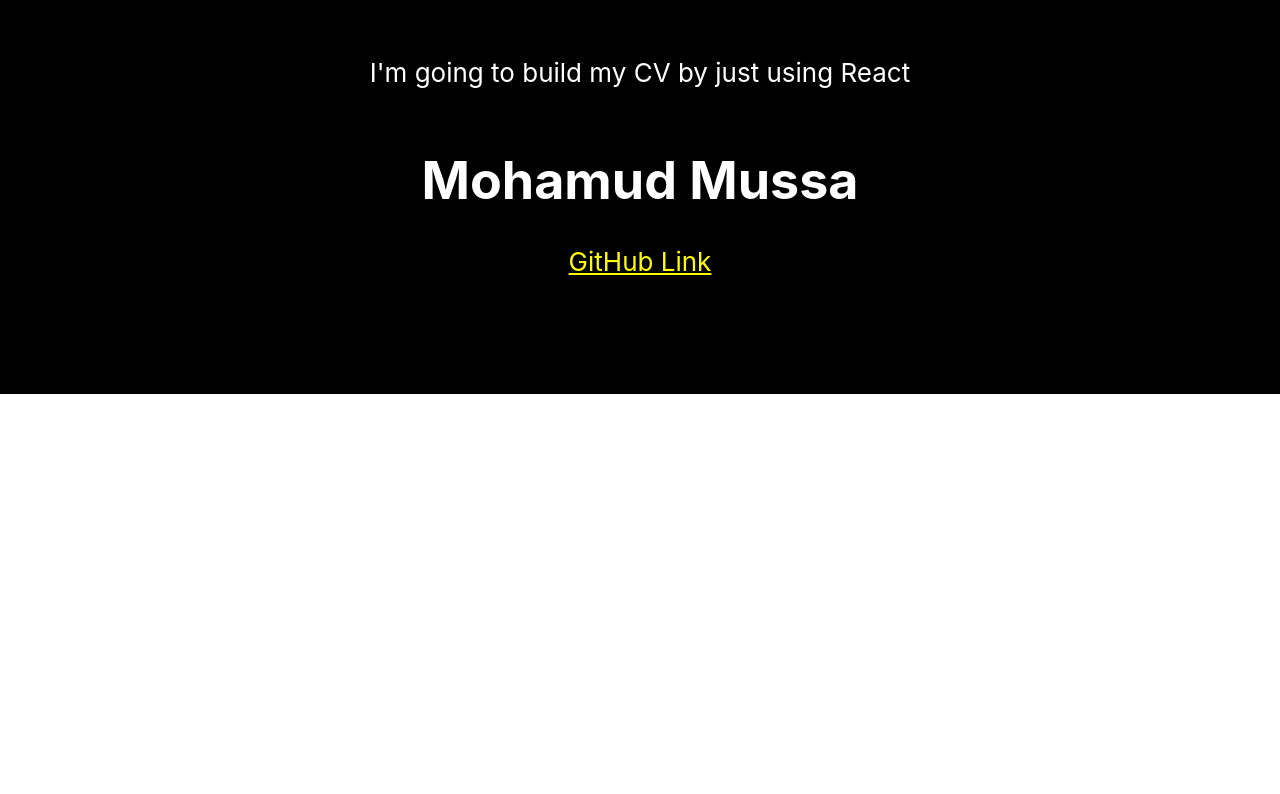
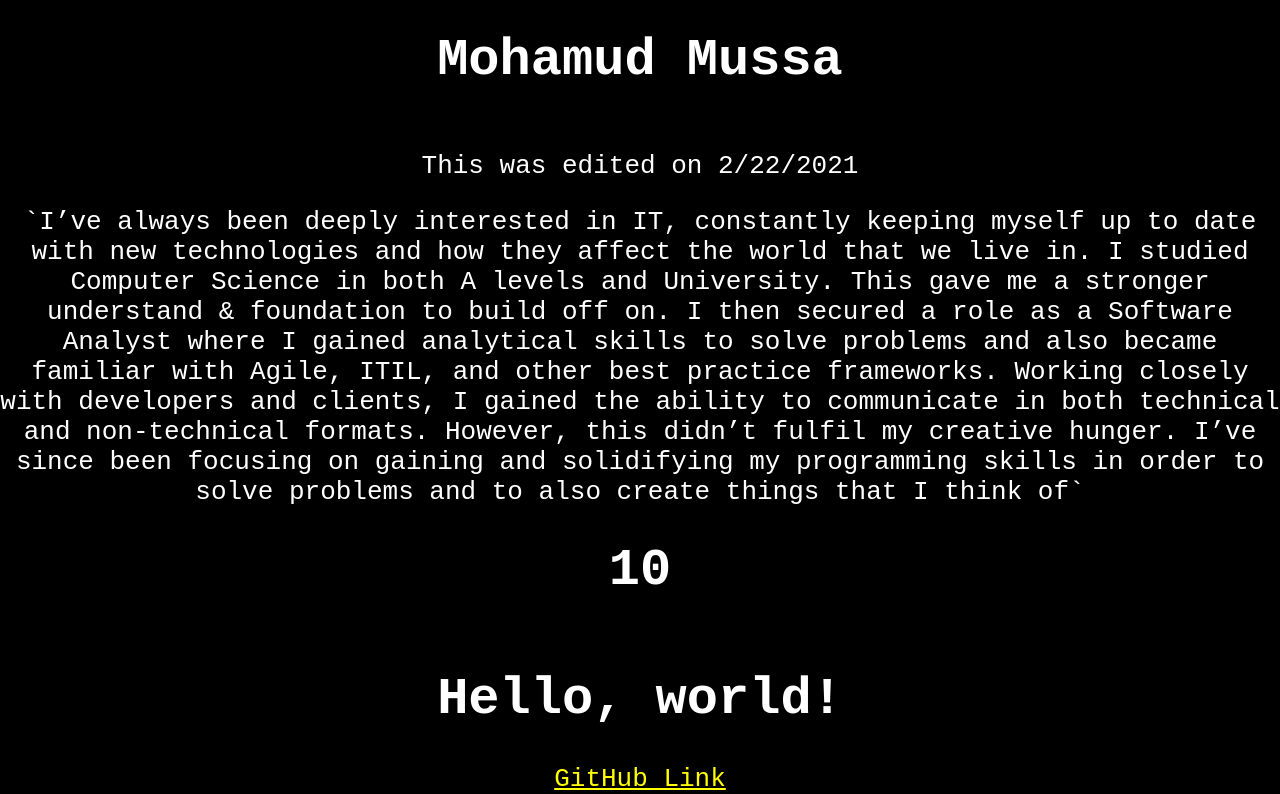
Before and after one commit to MohamudMussa/DAY-1-REACT, a React (Create React App) app in the folder frontend/: page / in a window 1280 px wide. Shown: the part 406-1200 px from the top of the page. Before the commit the page ends 800 px from the top, so only its background shows below. Built offline with nearby package versions, Linux system fonts and the light colour scheme.

Commit message:
CV building while learning

```diff
--- a/frontend/package.json
+++ b/frontend/package.json
@@ -6,7 +6,9 @@
     "@testing-library/jest-dom": "^5.11.9",
     "@testing-library/react": "^11.2.5",
     "@testing-library/user-event": "^12.7.2",
+    "bootstrap": "^4.6.0",
     "react": "^17.0.1",
+    "react-bootstrap": "^1.5.0",
     "react-dom": "^17.0.1",
     "react-scripts": "4.0.2",
     "web-vitals": "^1.1.0"
--- a/frontend/src/App.css
+++ b/frontend/src/App.css
@@ -1,5 +1,6 @@
 .App {
   text-align: center;
+
 }
 
 .App-logo {
@@ -21,6 +22,7 @@
   align-items: center;
   justify-content: center;
   font-size: calc(10px + 2vmin);
+  font-family: monospace;
   color: white;
 }
 
--- a/frontend/src/App.js
+++ b/frontend/src/App.js
@@ -3,6 +3,10 @@
 import logo from './images/newlogo.png';
 import './App.css';
 import Introduction from './Components/day 1/first';
+import Second from './Components/day 1/Second';
+import FirstParagraph from './Components/day 1/info';
+
+import PropsDiff from './Components/day 1/Prop/Intermediate/PropsDiff'
 
 function App() {
   return (
@@ -13,6 +17,9 @@ function App() {
           I'm going to build my CV by just using React
         </p>
         <Introduction> </Introduction>
+        <Second></Second>
+        <FirstParagraph> </FirstParagraph>
+        <PropsDiff></PropsDiff>
         <a
           className="App-link"
           href="https://github.com/MohamudMussa/"
--- /dev/null
+++ b/frontend/src/Components/day 1/Prop/Intermediate/CompProp.jsx
@@ -0,0 +1,20 @@
+
+
+const CompProp = (props) => {
+
+    const {num, string, object} = props;
+    return (
+
+        <>
+        <h1> {num} </h1>
+        <h1> {string} </h1>
+
+        </>
+
+    )
+
+}
+
+
+
+export default CompProp;
--- /dev/null
+++ b/frontend/src/Components/day 1/Prop/Intermediate/PropsDiff.jsx
@@ -0,0 +1,50 @@
+'use strict';
+
+import CompProp from './CompProp';
+
+
+const ProbsDiff = () => {
+
+
+    const myVal = 10;
+
+    const bool = true;
+
+    const str = "Hello, world!";
+
+    const someObject = {
+
+
+        name: "Mecury",
+        brand: "Merk",
+        year: 2018,
+        interior: ["sunroof", 2, "heated seats"]
+
+    };
+
+
+    const someArray = ["Apple", "Kiwi", "Orange"];
+
+    const someFunk = () => {'A function'};
+
+
+    return(
+
+        <CompProp
+        num={myVal}
+        bool={bool}
+        string={str}
+        object={someObject}
+        array={someArray}
+        funk={someFunk}
+        />
+
+
+    );
+
+
+
+}
+
+
+export default ProbsDiff;
--- /dev/null
+++ b/frontend/src/Components/day 1/Second.jsx
@@ -0,0 +1,19 @@
+'use strict';
+
+
+const Second = () => {
+
+const date = new Date;
+
+return(
+
+    <>
+
+    <p> This was edited on {date.toLocaleDateString()} </p>
+
+    </>
+
+
+    );
+}
+export default Second;
--- /dev/null
+++ b/frontend/src/Components/day 1/info.jsx
@@ -0,0 +1,30 @@
+'use strict';
+
+
+const FirstParagraph = () => {
+
+
+    return (
+
+        <p1> `I’ve always been deeply interested in IT,
+        constantly keeping myself up to date with new technologies
+        and how they affect the world that we live in. I studied
+        Computer Science in both A levels and University. This gave me
+        a stronger understand & foundation to build off on. I then
+        secured a role as a Software Analyst where I gained analytical
+        skills to solve problems and also became familiar with Agile,
+        ITIL, and other best practice frameworks. Working closely with
+        developers and clients, I gained the ability to communicate in
+        both technical and non-technical formats. However, this didn’t
+        fulfil my creative hunger. I’ve since been focusing on gaining
+        and solidifying my programming skills in order to solve
+        problems and to also create things that I think of`  </p1>
+
+    )
+
+
+
+}
+
+
+export default FirstParagraph;
--- a/frontend/src/index.css
+++ b/frontend/src/index.css
@@ -1,13 +1,9 @@
 body {
   margin: 0;
-  font-family: -apple-system, BlinkMacSystemFont, 'Segoe UI', 'Roboto', 'Oxygen',
-    'Ubuntu', 'Cantarell', 'Fira Sans', 'Droid Sans', 'Helvetica Neue',
-    sans-serif;
-  -webkit-font-smoothing: antialiased;
-  -moz-osx-font-smoothing: grayscale;
+  font-family: monospace;
+
 }
 
 code {
-  font-family: source-code-pro, Menlo, Monaco, Consolas, 'Courier New',
-    monospace;
+  font-family: monospace;
 }
```
Also changed, not shown: frontend/src/Components/day 1/Prop/Simple/Child.jsx (added, +7 -0 lines), frontend/src/Components/day 1/Prop/Simple/Parent.jsx (added, +9 -0 lines), frontend/src/Components/day 1/Prop/WhatAreProps.jsx (added, +24 -0 lines), 1 other file (tests, documents, lock files or other folders).
